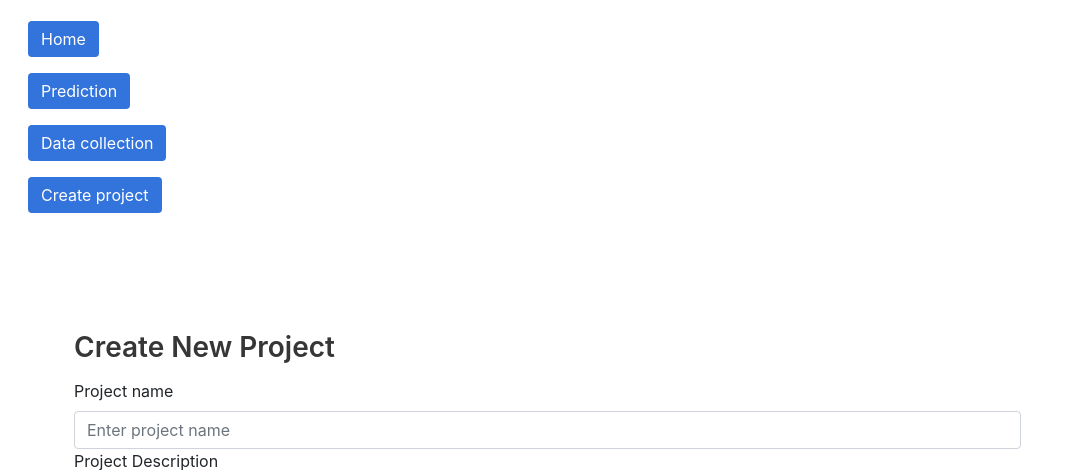
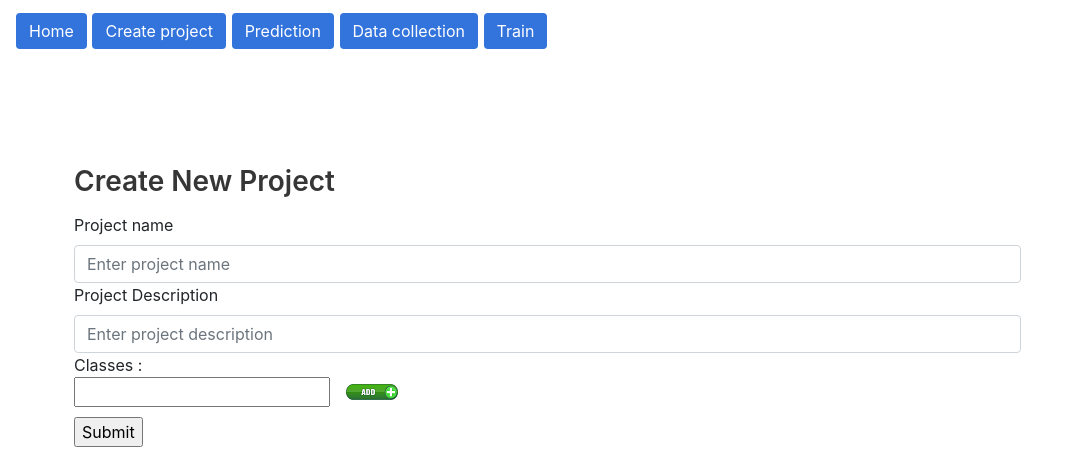
Before and after one commit to ahmohamed1/inspectionBox, a Flask app: page /createproject in a window 1280 px wide. Shown: the top 470 px of the page, without its empty margins (0-1068 px from the left). Run offline with Flask 2, Linux system fonts and the light colour scheme; some libraries are stand-ins or nearby versions.

Commit message:
Modify the layout

```diff
--- a/website/collectData.py
+++ b/website/collectData.py
@@ -13,12 +13,6 @@ camera_switch = False
 save_image = False
 camera = cv2.VideoCapture(0)
 collectData = Blueprint('collectData', __name__)
-
-# make shots directory to save pics
-try:
-    os.mkdir('./images')
-except OSError as error:
-    pass
 
 
 # https://towardsdatascience.com/camera-app-with-flask-and-opencv-bd147f6c0eec
--- a/website/database_model.py
+++ b/website/database_model.py
@@ -25,5 +25,5 @@ class Project(db.Model):
 
 class Classes(db.Model):
     id = db.Column(db.Integer, primary_key=True)
-    className = db.Column(db.String(120), unique=True)
+    className = db.Column(db.String(120), unique=False)
     project_id = db.Column(db.Integer, db.ForeignKey("project.id"))
--- a/website/templates/layout.html
+++ b/website/templates/layout.html
@@ -24,18 +24,11 @@
     <header>
       <nav class="navbar" aria-label="main navigation">
         <div class="navbar-brand">
-          <span class="navbar-item">
             <a class="button is-link" href="/">Home</a>
-          </span>
-          <span class="navbar-item">
+          <a class="button is-link" href="/createproject">Create project</a>
             <a class="button is-link" href="/prediction">Prediction</a>
-          </span>
-          <span class="navbar-item">
             <a class="button is-link" href="/datacollection">Data collection</a>
-          </span>
-          <span class="navbar-item">
-            <a class="button is-link" href="/createproject">Create project</a>
-          </span>
+            <a class="button is-link" href="/train">Train</a>
         </div>
       </nav>
     </header>
--- a/website/views.py
+++ b/website/views.py
@@ -45,8 +45,7 @@ def prediction_page():
         flash('Image successfully uploaded and displayed below', category='success')
         # classification, labels, values = model.predict_image(img_path)
         classification = 'none'
-        return render_template('prediction.html', filename=filename, prediction=classification, max=100, labels=labels,
-                               values=values)
+        return render_template('prediction.html', filename=filename, prediction=classification, max=100)
     else:
         flash('Allowed image types are - png, jpg, jpeg, gif', category='error')
         return redirect(request.url)
@@ -74,11 +73,11 @@ def create_project_page():
             new_project = Project(name=project_name, description=description)
             db.session.add(new_project)
             db.session.commit()
-            for class_ in classes:
-                new_class = Classes(className=class_, project_id=new_project.id)
+            for class_name in classes:
+                new_class = Classes(className=class_name, project_id=new_project.id)
                 db.session.add(new_class)
                 db.session.commit()
-                class_list.append(class_)
+                class_list.append(class_name)
             flash('Project has been saved successfully', category='success')
             create_project_folder(new_project.name, class_list)
             return redirect(url_for('views.home_page'))
```
Also changed, not shown: website/database.db (added), website/templates/datacollection.html (line endings or trailing spaces).
